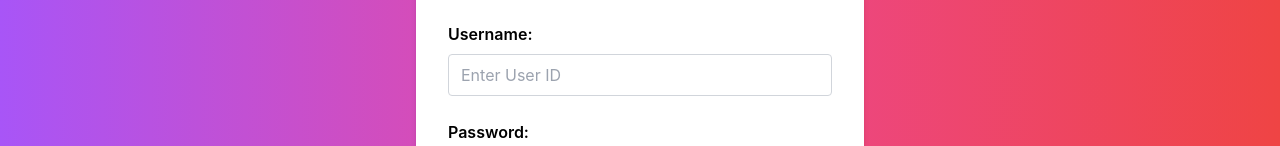
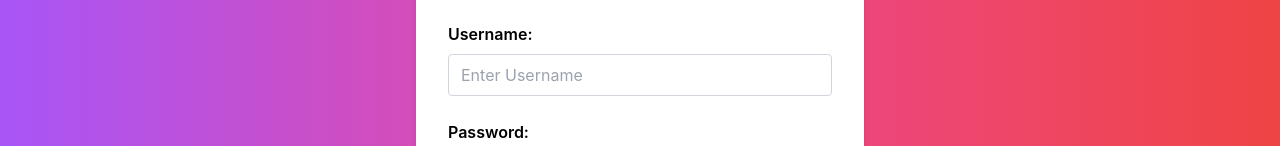
Before and after one commit to k-arthik-r/Alpha, a React (Create React App) app: page / in a window 1280 px wide. Shown: the part 270-416 px from the top of the page. Built offline with nearby package versions, Linux system fonts and the light colour scheme.

Commit message:
final commit

```diff
--- a/src/App.js
+++ b/src/App.js
@@ -44,7 +44,7 @@ const App = () => {
               type="text"
               id="userid"
               name="userid"
-              placeholder="Enter User ID"
+              placeholder="Enter Username"
               className="border border-gray-300 rounded py-2 px-3 w-full focus:outline-none focus:ring focus:border-blue-300"
               value={userId}
               onChange={handleUserIdChange}
```
